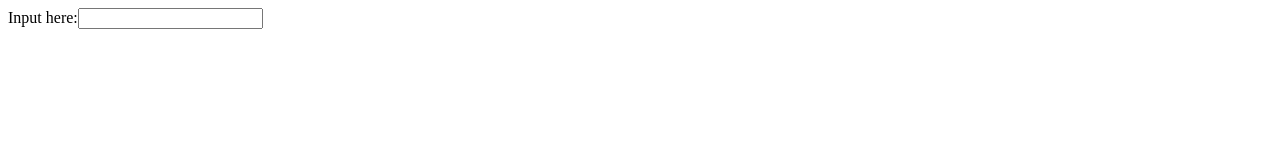
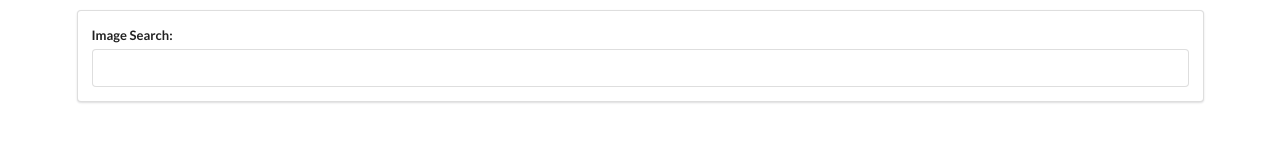
Before and after one commit to thejfry/Photo-Search, a React app: page / in a window 1280 px wide. Built offline with nearby package versions, Linux system fonts and the light colour scheme.

Commit message:
handling user input

```diff
--- a/public/index.html
+++ b/public/index.html
@@ -5,6 +5,7 @@
     <link rel="icon" href="%PUBLIC_URL%/favicon.ico" />
     <meta name="viewport" content="width=device-width, initial-scale=1" />
     <meta name="theme-color" content="#000000" />
+    <link rel="stylesheet" href="https://cdnjs.cloudflare.com/ajax/libs/semantic-ui/2.4.1/semantic.min.css" >
     <meta
       name="description"
       content="Web site created using create-react-app"
--- a/src/components/App.js
+++ b/src/components/App.js
@@ -1,12 +1,19 @@
 import React from "react";
 import SearchBar from "./SearchBar";
 
-const App = () => {
-  return (
-    <div>
-      <SearchBar />
-    </div>
-  );
-};
+
+class App extends React.Component {
+  onSearchSubmit(term){
+    console.log(term);
+  }
+
+  render(){
+    return (
+      <div className="ui container" style={{marginTop: '10px'}}>
+        <SearchBar onSubmit={this.onSearchSubmit} />
+      </div>
+    );
+  }
+}
 
 export default App;
--- a/src/components/SearchBar.js
+++ b/src/components/SearchBar.js
@@ -1,12 +1,23 @@
 import React from "react";
 
 class SearchBar extends React.Component {
+  state = { term: ''};
+
+  onFormSubmit = event => {
+    event.preventDefault();
+    this.props.onSubmit(this.state.term)
+  }
+
   render() {
     return (
-      <div>
-        <form>
-          Input here:
-          <input type="text" />
+      <div className="ui segment">
+        <form onSubmit={this.onFormSubmit} className="ui form">
+          <div className="field">
+          <label>Image Search:</label>
+          <input type="text"
+                 value={this.state.term}
+                 onChange={(e)=>this.setState({term: e.target.value})}/>
+          </div>
         </form>
       </div>
     );
```
